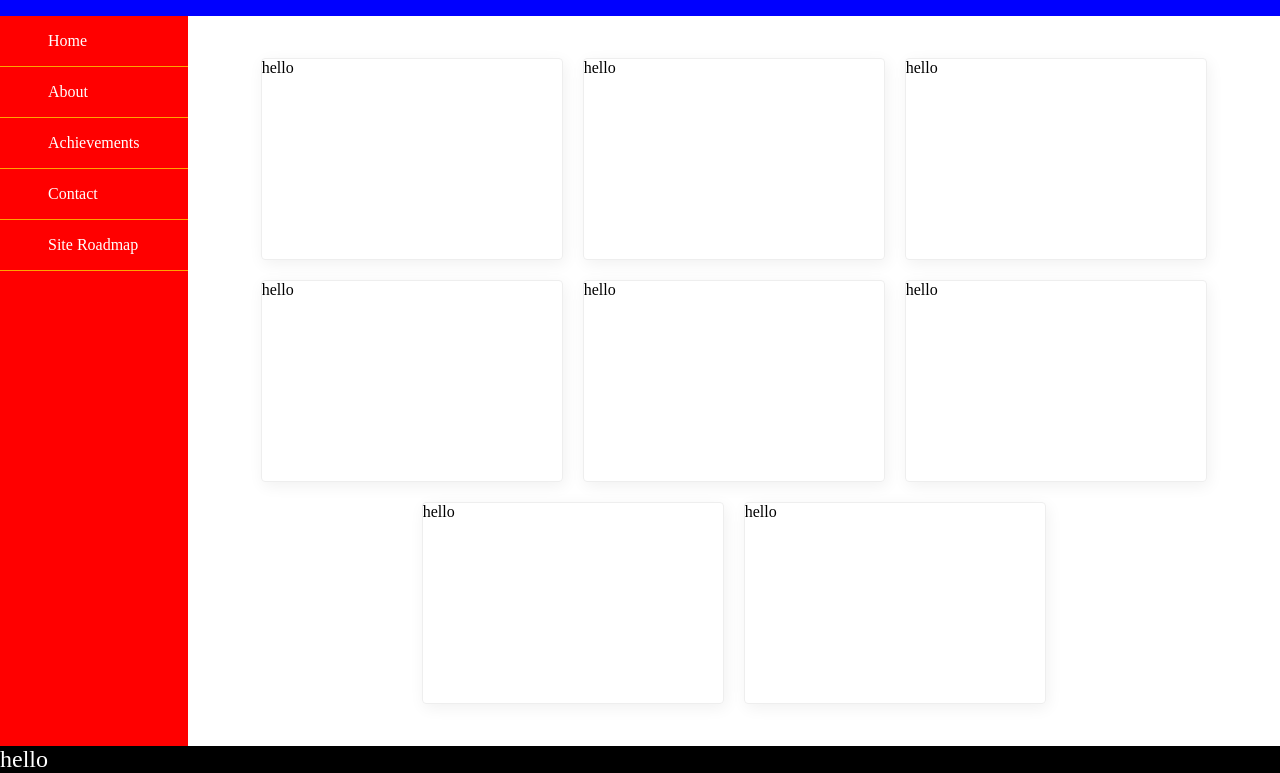
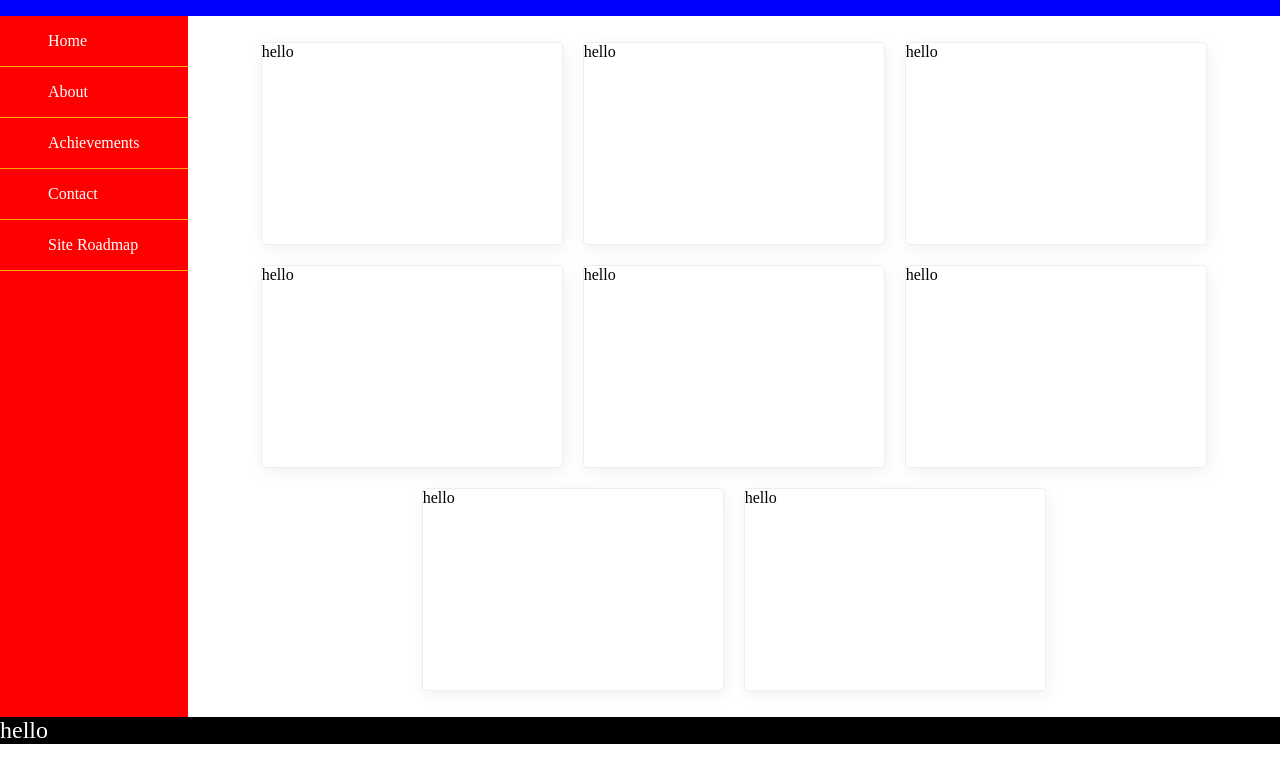
Before and after one commit to AaronHorne/Website, a plain HTML site: page index.html in a window 1280 px wide. Shown: the part 56-829 px from the top of the page. After the commit the page ends 800 px from the top, so only its background shows below. Drawn offline with Linux system fonts and the light colour scheme.

```diff
--- a/stylesheets/style.css
+++ b/stylesheets/style.css
@@ -69,8 +69,7 @@ body{
 }
 .container{
     display: flex;
-    padding: 32px;
+    padding: 16px 32px;
     flex-wrap: wrap;
     justify-content: center;
-
 }
```
